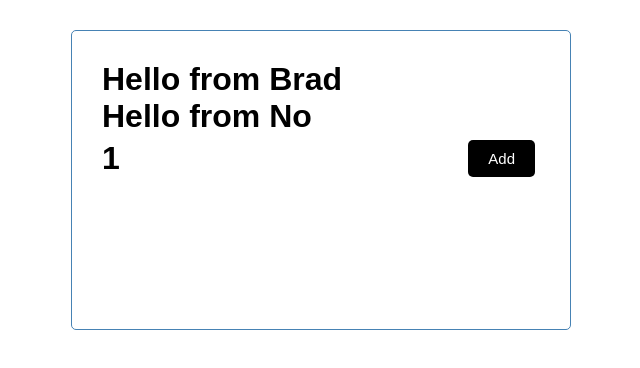
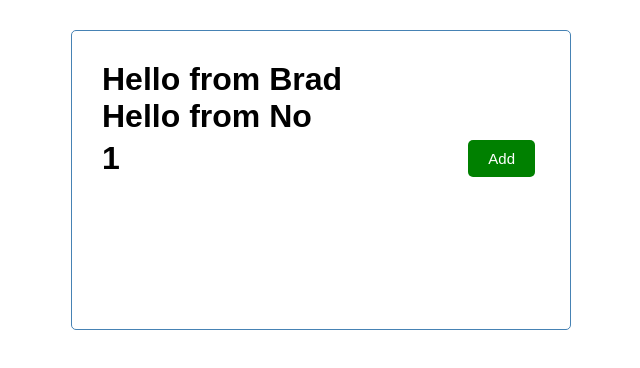
Before and after one commit to haluskua/React-Task-Tester, a React (Create React App) app: page / in a window 1280 px wide. Shown: the top 368 px of the page, without its empty margins (319-959 px from the left). Built offline with nearby package versions, Linux system fonts and the light colour scheme.

Commit message:
passed onClic event to trigger Function in props passed from parent, Header component down to child Button component

```diff
--- a/src/components/Button.js
+++ b/src/components/Button.js
@@ -1,9 +1,25 @@
-const Button = () => {
-    return (
-        <div>
+import { PropTypes } from "prop-types";
 
-        </div>
-    );
+const Button = ({ color, text, onClick }) => {
+  return (
+    <button
+        onClick={onClick}
+        style={{ backgroundColor: color }}
+        className="btn"
+    >
+      {text}
+    </button>
+  );
+};
+
+Button.defaultProps = {
+  color: "steelblue",
+};
+
+Button.propTypes = {
+  text: PropTypes.string,
+  color: PropTypes.string,
+  onClick: PropTypes.func,
 };
 
 export default Button;
--- a/src/components/Header.js
+++ b/src/components/Header.js
@@ -1,18 +1,17 @@
-import { PropTypes } from 'prop-types';
+import { PropTypes } from "prop-types";
+import Button from "./Button";
 
-
-const Header = ({title}) => {
-    return (
-        <header className="header">
-            <h1 >{title}</h1>
-            <button className="btn">
-                Add
-            </button>
-        </header>
-    );
+const Header = ({ title }) => {
+  const onClickFn = () => {
+    console.log("click");
+  };
+  return (
+    <header className="header">
+      <h1>{title}</h1>
+      <Button color="green" text="Add" onClick={onClickFn} />
+    </header>
+  );
 };
-
-
 
 // css in JS
 // const headingStyle = {
@@ -21,13 +20,11 @@
 // }
 
 Header.defaultProps = {
-    title: 'Task Tracker',
-}
+  title: "Task Tracker",
+};
 
 Header.proptTypes = {
-    title: PropTypes.string.isRequired,
-
-}
-
+  title: PropTypes.string.isRequired,
+};
 
 export default Header;
```
Also changed, not shown: 1 other file (tests, documents, lock files or other folders).
